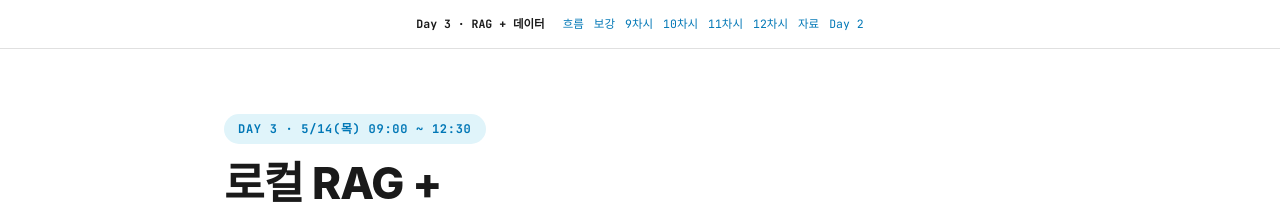
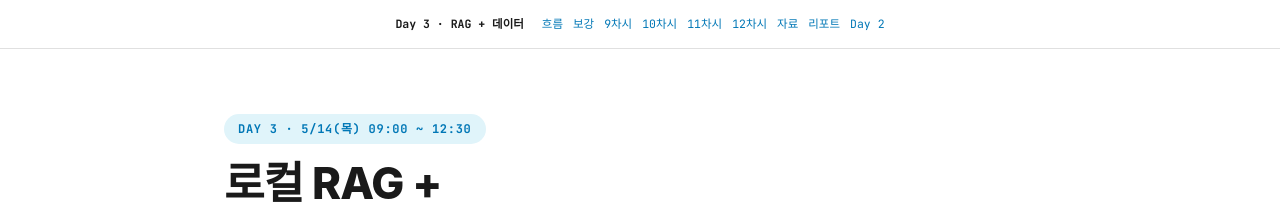
Before and after one commit to daniel8824-del/rag-day3, a Jekyll site: the page docs/index.html, which Jekyll copies as it is, in a window 1280 px wide. Shown: the top 208 px of the page. Built offline with Jekyll 4.4.1, drawn with Linux system fonts in a browser that asks for light colours; some web fonts are replaced.

Commit message:
nav에 #local-rag-report '리포트' 링크 추가 — §8 강의 보강 접근성 정합

```diff
--- a/docs/index.html
+++ b/docs/index.html
@@ -532,6 +532,7 @@
     <a href="#ch11">11차시</a>
     <a href="#ch12">12차시</a>
     <a href="#dl">자료</a>
+    <a href="#local-rag-report">리포트</a>
     <a href="https://daniel8824-del.github.io/pos-day2/" target="_blank">Day 2</a>
   </div>
 </nav>
```
